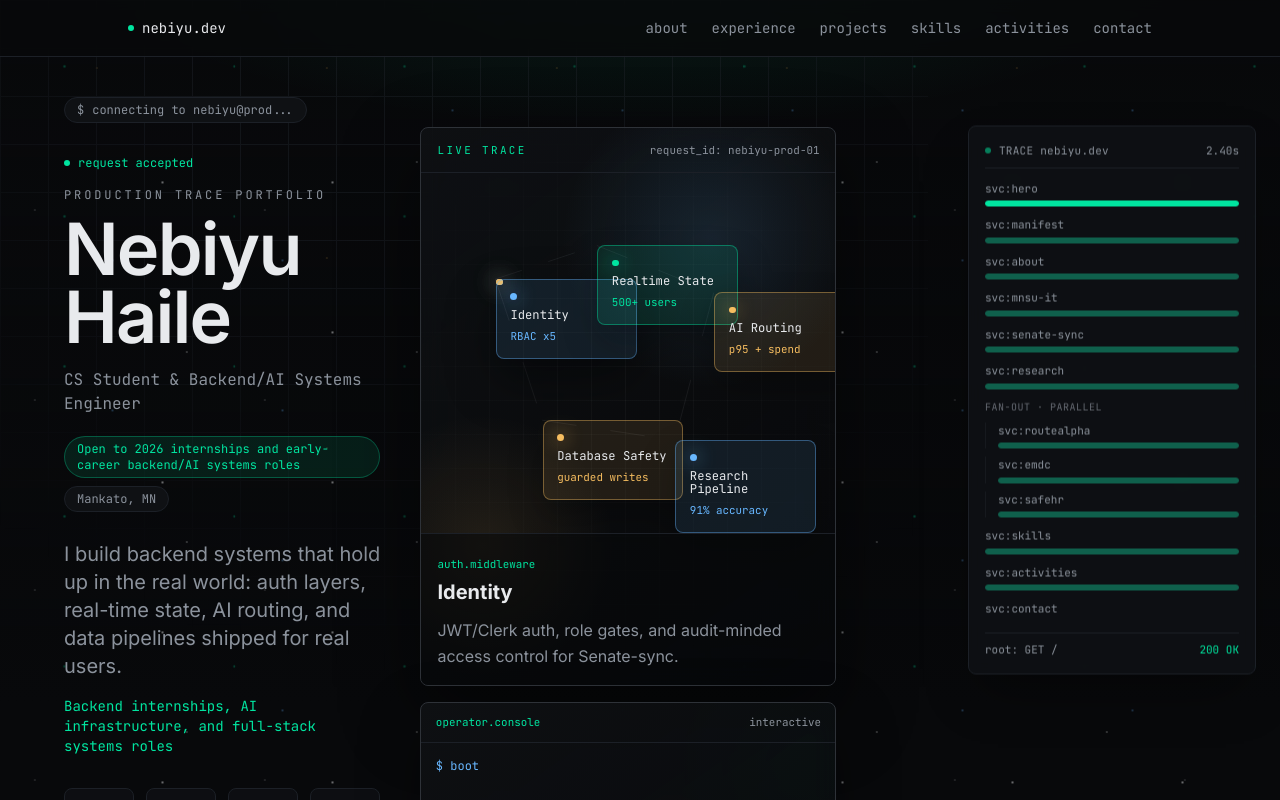
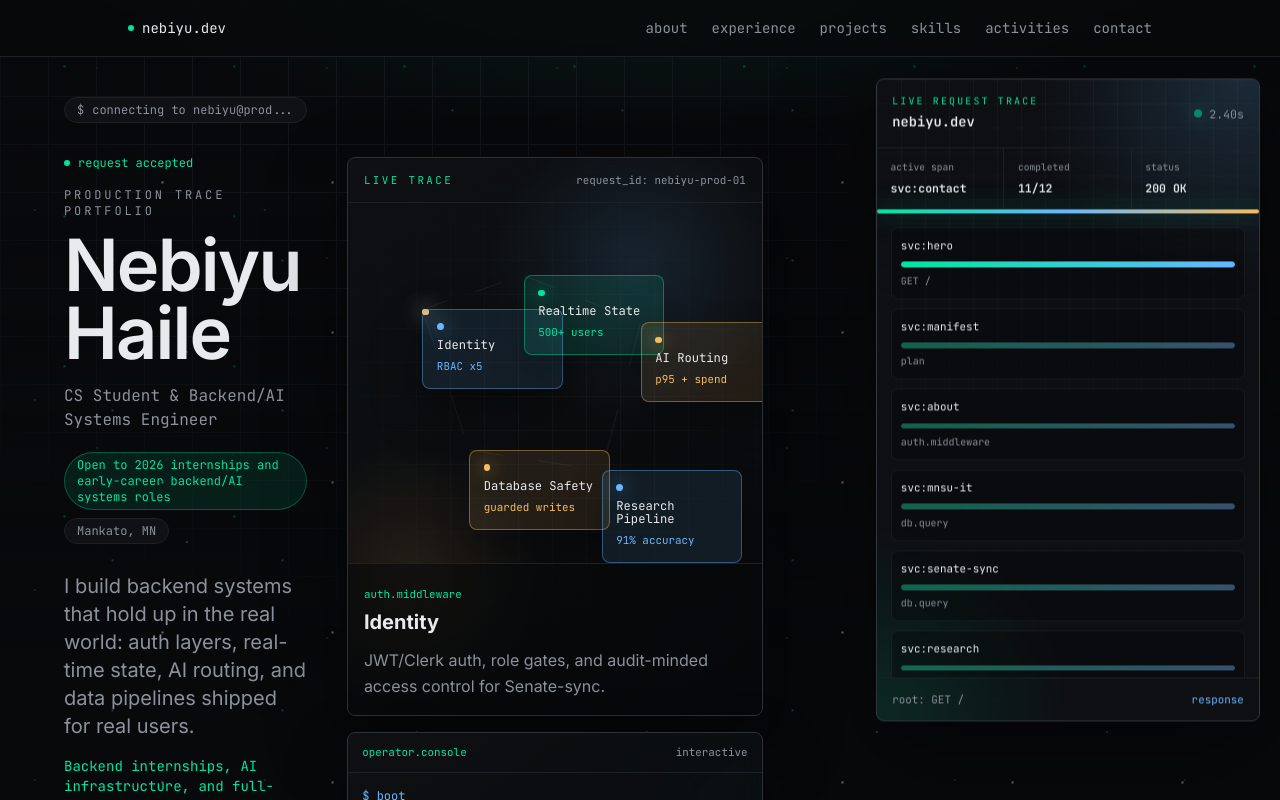
Before and after one commit to NebiyuHaile/Official-Portfolio, a Next.js app: page / in a window 1280 px wide. Shown: the top 800 px of the page. Built offline with nearby package versions, Linux system fonts and the light colour scheme.

Commit message:
Optimize live trace console

```diff
--- a/src/app/globals.css
+++ b/src/app/globals.css
@@ -387,6 +387,240 @@ section[id] {
   outline: none;
 }
 
+.trace-panel {
+  position: fixed;
+  top: 50%;
+  right: 1.25rem;
+  z-index: 40;
+  display: none;
+  width: min(24rem, calc(100vw - 2rem));
+  max-height: calc(100vh - 5rem);
+  transform: translateY(-50%);
+  overflow: hidden;
+  border: 1px solid color-mix(in srgb, var(--border), white 10%);
+  border-radius: 8px;
+  background:
+    radial-gradient(circle at 95% 0%, rgba(104, 183, 255, 0.16), transparent 28%),
+    radial-gradient(circle at 0% 100%, rgba(0, 229, 160, 0.12), transparent 26%),
+    rgba(15, 17, 20, 0.9);
+  box-shadow: 0 30px 90px rgba(0, 0, 0, 0.5);
+  backdrop-filter: blur(18px);
+  font-family: var(--font-mono);
+}
+
+.trace-panel::before {
+  content: "";
+  position: absolute;
+  inset: 0;
+  pointer-events: none;
+  background-image:
+    linear-gradient(to right, rgba(232, 234, 237, 0.035) 1px, transparent 1px),
+    linear-gradient(to bottom, rgba(232, 234, 237, 0.028) 1px, transparent 1px);
+  background-size: 24px 24px;
+  mask-image: linear-gradient(180deg, black, transparent 96%);
+}
+
+.trace-panel__header,
+.trace-panel__summary,
+.trace-panel__rows,
+.trace-panel__footer {
+  position: relative;
+  z-index: 2;
+}
+
+.trace-panel__header {
+  display: flex;
+  align-items: center;
+  justify-content: space-between;
+  gap: 1rem;
+  border-bottom: 1px solid var(--border);
+  padding: 0.95rem;
+}
+
+.trace-panel__header strong {
+  display: block;
+  margin-top: 0.15rem;
+  color: var(--foreground);
+  font-size: 0.86rem;
+  font-weight: 600;
+}
+
+.trace-panel__kicker {
+  display: block;
+  color: var(--accent);
+  font-size: 0.62rem;
+  letter-spacing: 0.22em;
+}
+
+.trace-panel__clock {
+  display: flex;
+  align-items: center;
+  gap: 0.45rem;
+  color: var(--foreground-muted);
+  font-size: 0.72rem;
+  white-space: nowrap;
+}
+
+.trace-panel__pulse {
+  height: 0.48rem;
+  width: 0.48rem;
+  border-radius: 999px;
+  background: var(--accent);
+  box-shadow: 0 0 18px var(--accent);
+}
+
+.trace-panel__summary {
+  display: grid;
+  grid-template-columns: repeat(3, minmax(0, 1fr));
+  border-bottom: 1px solid var(--border);
+}
+
+.trace-panel__summary div {
+  min-width: 0;
+  padding: 0.75rem 0.85rem;
+  border-right: 1px solid var(--border);
+}
+
+.trace-panel__summary div:last-child {
+  border-right: 0;
+}
+
+.trace-panel__summary span {
+  display: block;
+  color: var(--foreground-muted);
+  font-size: 0.6rem;
+}
+
+.trace-panel__summary strong {
+  display: block;
+  margin-top: 0.24rem;
+  overflow: hidden;
+  color: var(--foreground);
+  font-size: 0.72rem;
+  font-weight: 600;
+  text-overflow: ellipsis;
+  white-space: nowrap;
+}
+
+.trace-panel__global {
+  position: relative;
+  z-index: 2;
+  height: 0.28rem;
+  background: rgba(232, 234, 237, 0.08);
+}
+
+.trace-panel__global div {
+  height: 100%;
+  border-radius: 999px;
+  background: linear-gradient(90deg, var(--accent), var(--signal-blue), var(--signal-amber));
+  box-shadow: 0 0 22px rgba(0, 229, 160, 0.38);
+}
+
+.trace-panel__rows {
+  display: flex;
+  max-height: min(58vh, 34rem);
+  flex-direction: column;
+  gap: 0.55rem;
+  overflow: hidden;
+  padding: 0.85rem;
+}
+
+.trace-row {
+  position: relative;
+  border: 1px solid rgba(232, 234, 237, 0.06);
+  border-radius: 7px;
+  background: rgba(8, 9, 11, 0.42);
+  padding: 0.58rem;
+  transition:
+    border-color 180ms ease,
+    background 180ms ease,
+    transform 180ms ease;
+}
+
+.trace-row--nested {
+  margin-left: 0.75rem;
+}
+
+.trace-row--active {
+  border-color: rgba(0, 229, 160, 0.44);
+  background: rgba(0, 229, 160, 0.08);
+  transform: translateX(-0.2rem);
+}
+
+.trace-row__meta {
+  display: flex;
+  align-items: center;
+  justify-content: space-between;
+  gap: 0.7rem;
+  font-size: 0.68rem;
+}
+
+.trace-row__service {
+  min-width: 0;
+  overflow: hidden;
+  color: var(--foreground);
+  text-overflow: ellipsis;
+  white-space: nowrap;
+}
+
+.trace-row__attr {
+  flex: 0 0 auto;
+  color: var(--accent);
+  white-space: nowrap;
+}
+
+.trace-row__bar {
+  height: 0.34rem;
+  margin-top: 0.5rem;
+  overflow: hidden;
+  border-radius: 999px;
+  background: rgba(232, 234, 237, 0.08);
+}
+
+.trace-row__fill {
+  height: 100%;
+  border-radius: 999px;
+  background: linear-gradient(90deg, var(--accent), var(--signal-blue));
+}
+
+.trace-row__label {
+  margin-top: 0.42rem;
+  color: var(--foreground-muted);
+  font-size: 0.62rem;
+}
+
+.trace-fanout {
+  display: grid;
+  gap: 0.45rem;
+  border-left: 1px solid rgba(0, 229, 160, 0.24);
+  padding-left: 0.55rem;
+}
+
+.trace-fanout__label {
+  color: rgba(139, 146, 156, 0.72);
+  font-size: 0.6rem;
+  letter-spacing: 0.12em;
+  text-transform: uppercase;
+}
+
+.trace-panel__footer {
+  display: flex;
+  align-items: center;
+  justify-content: space-between;
+  gap: 1rem;
+  border-top: 1px solid var(--border);
+  padding: 0.8rem 0.95rem;
+  color: var(--foreground-muted);
+  font-size: 0.68rem;
+}
+
+.trace-panel__footer span:last-child {
+  overflow: hidden;
+  color: var(--signal-blue);
+  text-overflow: ellipsis;
+  white-space: nowrap;
+}
+
 .manifest-shell {
   position: relative;
   overflow: hidden;
@@ -625,6 +859,12 @@ section[id] {
   }
 }
 
+@media (min-width: 1280px) {
+  .trace-panel {
+    display: block;
+  }
+}
+
 /* Faint schematic grid backdrop */
 .bg-grid {
   background-image:
--- a/src/app/page.tsx
+++ b/src/app/page.tsx
@@ -15,7 +15,7 @@ export default function Home() {
       <div aria-hidden className="star-field" />
       <Nav />
       <TracePanel />
-      <div className="relative z-10 lg:pr-[22rem]">
+      <div className="relative z-10 xl:pr-[27rem]">
         <Hero />
         <TraceManifest />
         <About />
--- a/src/components/TracePanel.tsx
+++ b/src/components/TracePanel.tsx
@@ -1,6 +1,6 @@
 "use client";
 
-import { useEffect, useState, useSyncExternalStore } from "react";
+import { useMemo, useState } from "react";
 import {
   motion,
   useMotionValueEvent,
@@ -9,69 +9,6 @@ import {
   type MotionValue,
 } from "framer-motion";
 import { traceSpans, type TraceSpan } from "@/lib/content";
-
-type RangeMap = Record<string, [number, number]>;
-
-const emptySubscribe = () => () => {};
-const clientSnapshot = () => true;
-const serverSnapshot = () => false;
-
-function defaultRanges(): RangeMap {
-  return Object.fromEntries(traceSpans.map((s) => [s.id, s.range]));
-}
-
-// Measures each span's real DOM element so the trace maps to actual content
-// height instead of guessed fractions. A span is "in flight" from just
-// before its element enters the viewport to the moment it fully scrolls
-// past — so the bar fills for roughly as long as that content is on screen.
-function measureRanges(): RangeMap {
-  const doc = document.documentElement;
-  const viewportHeight = window.innerHeight;
-  const maxScroll = Math.max(1, doc.scrollHeight - viewportHeight);
-  const ranges: RangeMap = {};
-
-  for (const span of traceSpans) {
-    const el = document.getElementById(span.id);
-    if (!el) {
-      ranges[span.id] = span.range;
-      continue;
-    }
-    const top = el.getBoundingClientRect().top + window.scrollY;
-    const bottom = top + el.offsetHeight;
-    const startPx = Math.min(Math.max(top - viewportHeight, 0), maxScroll);
-    const endPx = Math.min(Math.max(bottom, 0), maxScroll);
-    ranges[span.id] = [startPx / maxScroll, Math.max(endPx / maxScroll, startPx / maxScroll + 0.001)];
-  }
-
-  return ranges;
-}
-
-function useMeasuredRanges(): RangeMap {
-  const [ranges, setRanges] = useState<RangeMap>(defaultRanges);
-
-  useEffect(() => {
-    const recalc = () => setRanges(measureRanges());
-    recalc();
-    const settle = window.setTimeout(recalc, 200);
-
-    let resizeTimer: number;
-    const onResize = () => {
-      window.clearTimeout(resizeTimer);
-      resizeTimer = window.setTimeout(recalc, 150);
-    };
-    window.addEventListener("resize", onResize);
-    window.addEventListener("load", recalc);
-
-    return () => {
-      window.clearTimeout(settle);
-      window.clearTimeout(resizeTimer);
-      window.removeEventListener("resize", onResize);
-      window.removeEventListener("load", recalc);
-    };
-  }, []);
-
-  return ranges;
-}
 
 function groupSpans(spans: TraceSpan[]): TraceSpan[][] {
   const seen = new Set<string>();
@@ -95,18 +32,26 @@ function groupSpans(spans: TraceSpan[]): TraceSpan[][] {
   return rows;
 }
 
+function findActiveSpan(progress: number) {
+  return (
+    traceSpans.find(
+      (span) => progress >= span.range[0] && progress <= span.range[1]
+    ) ?? traceSpans[traceSpans.length - 1]
+  );
+}
+
 function SpanRow({
   progress,
   span,
-  range,
   nested,
+  active,
 }: {
   progress: MotionValue<number>;
   span: TraceSpan;
-  range: [number, number];
   nested?: boolean;
+  active: boolean;
 }) {
-  const [start, end] = range;
+  const [start, end] = span.range;
   const width = useTransform(progress, [start, end], ["0%", "100%"]);
   const barOpacity = useTransform(
     progress,
@@ -120,22 +65,27 @@ function SpanRow({
   );
 
   return (
-    <div className={nested ? "border-border/60 border-l pl-3" : ""}>
-      <div className="flex items-center justify-between gap-2 text-[11px] text-fg-muted">
-        <span className="truncate">{span.service}</span>
+    <div
+      className={`trace-row ${nested ? "trace-row--nested" : ""} ${
+        active ? "trace-row--active" : ""
+      }`}
+    >
+      <div className="trace-row__meta">
+        <span className="trace-row__service">{span.service}</span>
         <motion.span
           style={{ opacity: attrOpacity }}
-          className="whitespace-nowrap text-accent"
+          className="trace-row__attr"
         >
           {span.attr}
         </motion.span>
       </div>
-      <div className="mt-1 h-1.5 overflow-hidden rounded-full bg-border/70">
+      <div className="trace-row__bar">
         <motion.div
           style={{ width, opacity: barOpacity }}
-          className="h-full rounded-full bg-accent"
+          className="trace-row__fill"
         />
       </div>
+      <div className="trace-row__label">{span.label}</div>
     </div>
   );
 }
@@ -143,47 +93,70 @@ function SpanRow({
 export default function TracePanel() {
   const { scrollYProgress } = useScroll();
   const [elapsed, setElapsed] = useState("0.00s");
+  const [progress, setProgress] = useState(0);
   const [done, setDone] = useState(false);
-  const mounted = useSyncExternalStore(
-    emptySubscribe,
-    clientSnapshot,
-    serverSnapshot
-  );
-  const ranges = useMeasuredRanges();
+  const totalProgress = useTransform(scrollYProgress, [0, 1], ["0%", "100%"]);
 
   useMotionValueEvent(scrollYProgress, "change", (latest) => {
+    setProgress(latest);
     setElapsed(`${(latest * 2.4).toFixed(2)}s`);
     setDone(latest >= 0.985);
   });
 
-  const rows = groupSpans(traceSpans);
-
-  if (!mounted) return null;
+  const rows = useMemo(() => groupSpans(traceSpans), []);
+  const activeSpan = findActiveSpan(progress);
+  const completedCount = traceSpans.filter(
+    (span) => progress > span.range[1]
+  ).length;
 
   return (
     <aside
       aria-hidden="true"
-      className="fixed top-1/2 right-6 z-40 hidden w-72 -translate-y-1/2 flex-col gap-3 rounded-lg border border-border bg-bg-elevated/90 p-4 font-mono shadow-2xl shadow-black/40 backdrop-blur-sm lg:flex"
+      className="trace-panel"
     >
-      <div className="flex items-center justify-between border-b border-border pb-2">
-        <div className="flex items-center gap-2">
+      <div className="trace-panel__header">
+        <div>
+          <span className="trace-panel__kicker">LIVE REQUEST TRACE</span>
+          <strong>nebiyu.dev</strong>
+        </div>
+        <div className="trace-panel__clock">
           <motion.span
-            className="h-1.5 w-1.5 rounded-full bg-accent"
+            className="trace-panel__pulse"
             animate={{ opacity: [1, 0.35, 1] }}
             transition={{ duration: 1.6, repeat: Infinity, ease: "easeInOut" }}
           />
-          <span className="text-[11px] tracking-wide text-fg-muted">
-            TRACE nebiyu.dev
-          </span>
+          <span>{elapsed}</span>
         </div>
-        <span className="text-[11px] text-fg-muted">{elapsed}</span>
       </div>
 
-      <div className="flex max-h-[55vh] flex-col gap-2.5 overflow-hidden">
+      <div className="trace-panel__summary">
+        <div>
+          <span>active span</span>
+          <strong>{activeSpan.service}</strong>
+        </div>
+        <div>
+          <span>completed</span>
+          <strong>
+            {completedCount}/{traceSpans.length}
+          </strong>
+        </div>
+        <div>
+          <span>status</span>
+          <strong className={done ? "text-accent" : ""}>
+            {done ? "200 OK" : "streaming"}
+          </strong>
+        </div>
+      </div>
+
+      <div className="trace-panel__global">
+        <motion.div style={{ width: totalProgress }} />
+      </div>
+
+      <div className="trace-panel__rows">
         {rows.map((row, i) =>
           row.length > 1 ? (
-            <div key={i} className="flex flex-col gap-2">
-              <span className="text-[10px] tracking-wider text-fg-muted/70 uppercase">
+            <div key={i} className="trace-fanout">
+              <span className="trace-fanout__label">
                 fan-out · parallel
               </span>
               {row.map((span) => (
@@ -191,8 +164,8 @@ export default function TracePanel() {
                   key={span.id}
                   progress={scrollYProgress}
                   span={span}
-                  range={ranges[span.id] ?? span.range}
                   nested
+                  active={activeSpan.id === span.id}
                 />
               ))}
             </div>
@@ -201,17 +174,15 @@ export default function TracePanel() {
               key={row[0].id}
               progress={scrollYProgress}
               span={row[0]}
-              range={ranges[row[0].id] ?? row[0].range}
+              active={activeSpan.id === row[0].id}
             />
           )
         )}
       </div>
 
-      <div className="flex items-center justify-between border-t border-border pt-2 text-[11px]">
-        <span className="text-fg-muted">root: GET /</span>
-        <span className={done ? "text-accent" : "text-fg-muted"}>
-          {done ? "200 OK" : "…"}
-        </span>
+      <div className="trace-panel__footer">
+        <span>root: GET /</span>
+        <span>{activeSpan.label}</span>
       </div>
     </aside>
   );
```
